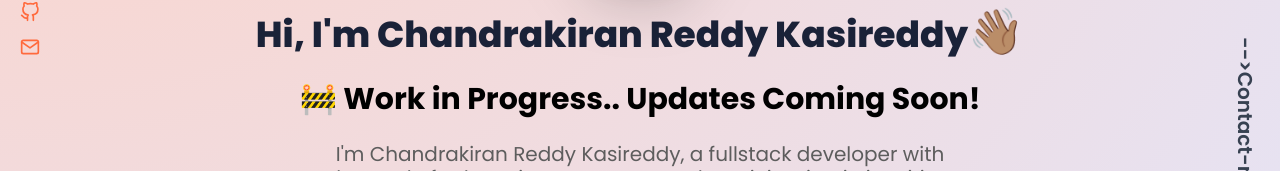
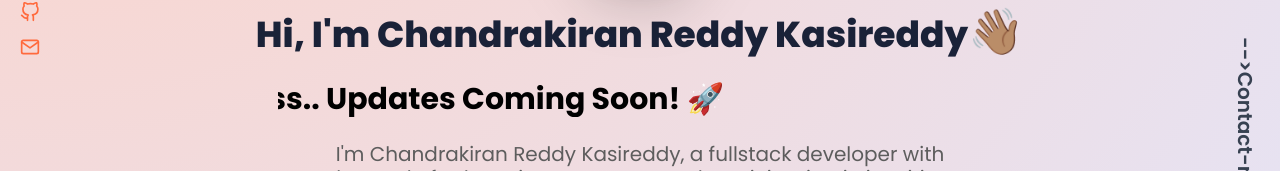
Before and after one commit to Chandukasireddy/Chandra-de-portfolio, a React (Vite) app: page / in a window 1280 px wide. Shown: the part 363-534 px from the top of the page. Built offline with nearby package versions, Linux system fonts and the light colour scheme; no server answers.

Commit message:
Work in progress scroll

```diff
--- a/src/assets/lib/data.tsx
+++ b/src/assets/lib/data.tsx
@@ -42,7 +42,13 @@ export const headerIntroData = {
     de: "Hi, ich bin Chandrakiran Reddy Kasireddy",
     en: "Hi, I'm Chandrakiran Reddy Kasireddy",
   },
-  subtitle: "🚧 Work in Progress.. Updates Coming Soon!",
+  subtitle: (
+    <div className="overflow-hidden whitespace-nowrap w-full">
+      <span className="scrolling-text inline-block">
+        🚧 Work in Progress.. Updates Coming Soon! 🚀
+      </span>
+    </div>
+  ),
   description: {
     de: "Ich bin Chandrakiran Reddy Kasireddy, ein Fullstack-Entwickler mit dem Ziel, meine Karriere voranzutreiben und an inspirierenden Projekten teilzunehmen. Hier präsentiere ich meine Arbeiten und meine Leidenschaft für die Webentwicklung. Lassen Sie uns gemeinsam digitale Lösungen gestalten und die Zukunft formen!",
     en: "I'm Chandrakiran Reddy Kasireddy, a fullstack developer with the goal of advancing my career and participating in inspiring projects. Here I present my work and my passion for web development. Let's shape digital solutions together and shape the future!",
--- a/src/index.css
+++ b/src/index.css
@@ -503,3 +503,13 @@ a {
   animation: anvil 0.3s cubic-bezier(0.38, 0.1, 0.36, 0.9) forwards;
   -webkit-animation: anvil 0.3s cubic-bezier(0.38, 0.1, 0.36, 0.9) forwards;
 }
+@keyframes marquee {
+  0% { transform: translateX(100%); }
+  100% { transform: translateX(-100%); }
+}
+
+@layer components {
+  .scrolling-text {
+    animation: marquee 10s linear infinite;
+  }
+}
```
